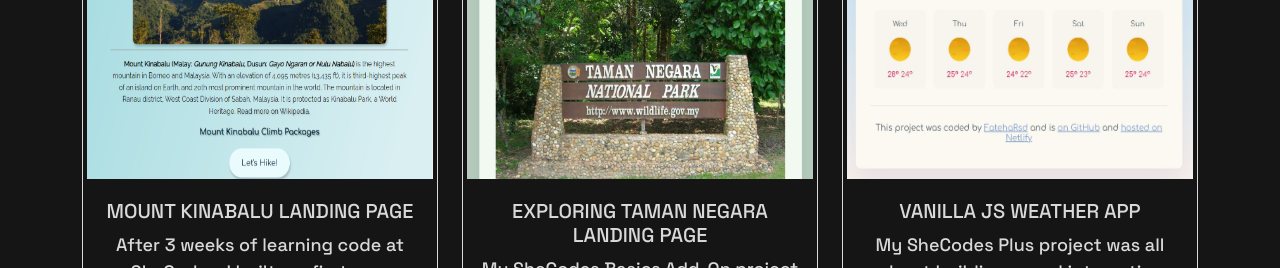
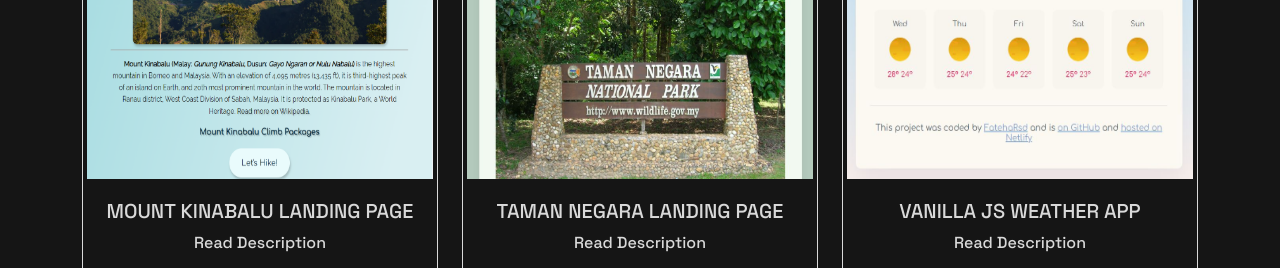
Before and after one commit to FatehaRsd/Portfolio-Project, a plain HTML site: page index.html in a window 1280 px wide. Shown: the part 2039-2307 px from the top of the page. Drawn offline with nearby package versions, Linux system fonts and the light colour scheme.

Commit message:
add project description link

```diff
--- a/index.html
+++ b/index.html
@@ -423,12 +423,25 @@
 
                 <div class="card-body">
                   <h4 class="card-title">mount kinabalu landing page</h4>
+                  <a
+                    href="#"
+                    class="card-text text-center link-description"
+                    data-bs-toggle="collapse"
+                    data-bs-target="#projectDescription1"
+                    aria-expanded="false"
+                    aria-controls="projectDescription1"
+                  >
+                    Read Description
+                  </a>
+                  <div class="collapse" id="projectDescription1">
                     <p class="card-text text-center">
-                    After 3 weeks of learning code at SheCodes, I built my first
-                    ever landing page! Using basic HTML, CSS, and JavaScript, I
-                    created a simple but awesome webpage. It was a great way to
-                    see how coding works and put my new skills into practice.
+                      After 3 weeks of learning code at SheCodes, I built my
+                      first ever landing page! Using basic HTML, CSS, and
+                      JavaScript, I created a simple but awesome webpage. It was
+                      a great way to see how coding works and put my new skills
+                      into practice.
                     </p>
+                  </div>
                 </div>
                 <div class="row">
                   <div class="col-sm-6">
@@ -467,16 +480,27 @@
                 </div>
 
                 <div class="card-body">
-                  <h4 class="card-title">
-                    Exploring Taman Negara landing page
-                  </h4>
+                  <h4 class="card-title">Taman Negara landing page</h4>
+                  <a
+                    href="#"
+                    class="card-text text-center link-description"
+                    data-bs-toggle="collapse"
+                    data-bs-target="#projectDescription2"
+                    aria-expanded="false"
+                    aria-controls="projectDescription2"
+                  >
+                    Read Description
+                  </a>
+                  <div class="collapse" id="projectDescription2">
                     <p class="card-text text-center">
                       My SheCodes Basics Add-On project took my website building
-                    to the next level! I used advanced HTML tricks and cool CSS
-                    techniques like backgrounds, grids, and transformations to
-                    create a feature-packed landing page with engaging elements.
-                    It was a fun week learning how to code websites like a pro!
+                      to the next level! I used advanced HTML tricks and cool
+                      CSS techniques like backgrounds, grids, and
+                      transformations to create a feature-packed landing page
+                      with engaging elements. It was a fun week learning how to
+                      code websites like a pro!
                     </p>
+                  </div>
                 </div>
                 <div class="row">
                   <div class="col-sm-6">
@@ -509,13 +533,24 @@
                 <div class="ratio ratio-1x1">
                   <img
                     src="src/image/weather.JPG"
-                    class="card-img-top p-1 mb-1"
+                    class="card-img-top p-1 mb-1 custom-tooltip"
                     alt="..."
                   />
                 </div>
 
                 <div class="card-body">
                   <h4 class="card-title">Vanilla JS Weather App</h4>
+                  <a
+                    href="#"
+                    class="card-text text-center link-description"
+                    data-bs-toggle="collapse"
+                    data-bs-target="#projectDescription3"
+                    aria-expanded="false"
+                    aria-controls="projectDescription3"
+                  >
+                    Read Description
+                  </a>
+                  <div class="collapse" id="projectDescription3">
                     <p class="card-text text-center">
                       My SheCodes Plus project was all about building a cool
                       interactive weather app built with pure Vanilla JS! I
@@ -524,6 +559,7 @@
                       GitHub. It showed me the power of code and how to build
                       real-world projects.
                     </p>
+                  </div>
                 </div>
                 <div class="row">
                   <div class="col-sm-6">
--- a/src/css/styles.css
+++ b/src/css/styles.css
@@ -189,6 +189,16 @@ u {
   object-fit: cover;
 }
 
+.link-description {
+  color: var(--tertiary-color);
+  text-decoration: none;
+}
+
+.link-description:hover {
+  color: var(--primary-color-hover);
+  text-decoration: underline;
+}
+
 .text-card-footer {
   color: var(--tertiary-color);
 }
```
Lines whose indentation alone changed are shown as unchanged.
